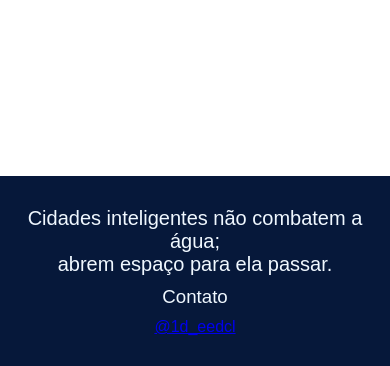
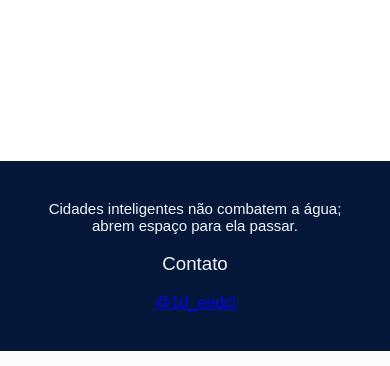
Before and after one commit to MicaeliCaetano/Mapa-Interativo-Enchentes-em-Alagoas, a Django app: page / in a window 390 px wide. Shown: the part 795-1161 px from the top of the page. Run offline with Django 5.2, Linux system fonts and the light colour scheme.

Commit message:
Ajusta o comportamento do site

```diff
--- a/static/css/style.css
+++ b/static/css/style.css
@@ -74,6 +74,6 @@ p[title="inicio"] {
 @media (max-width: 600px) {
     h1{
         font-weight: 300;
-        font-size: 20px;
+        font-size: 15px;
     }
 }
```
